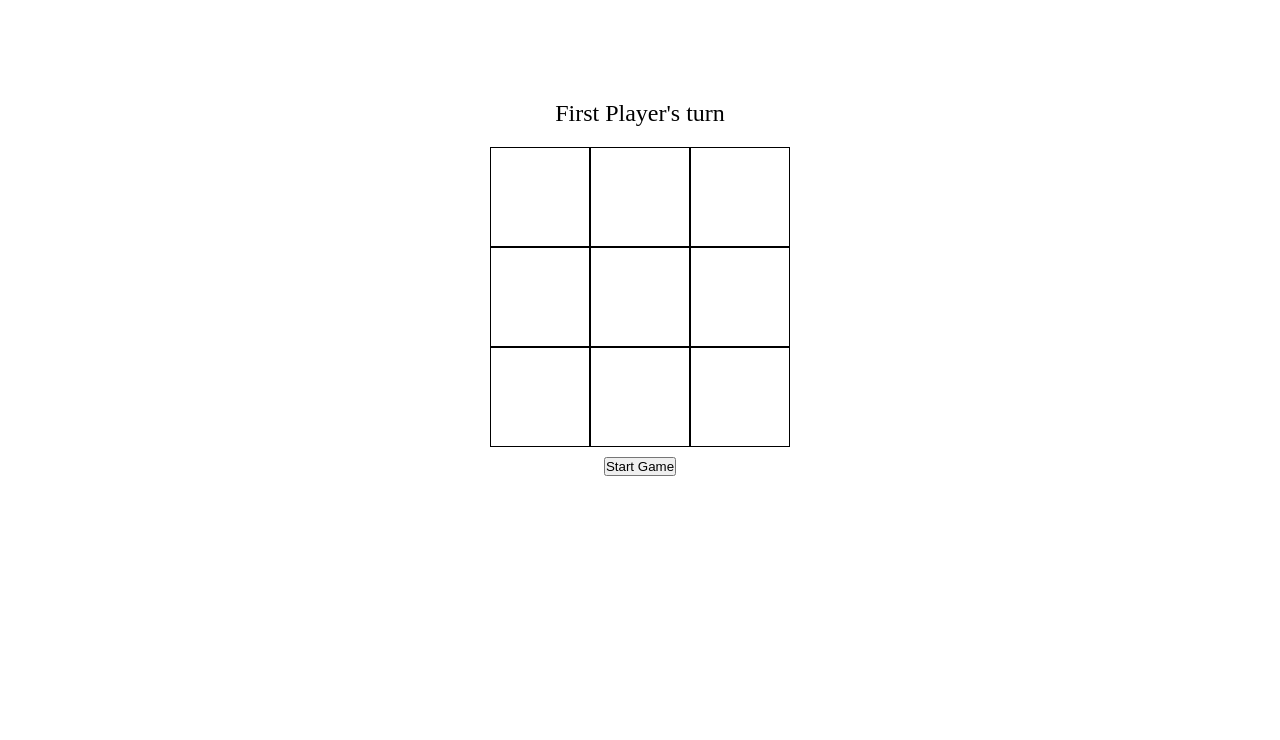
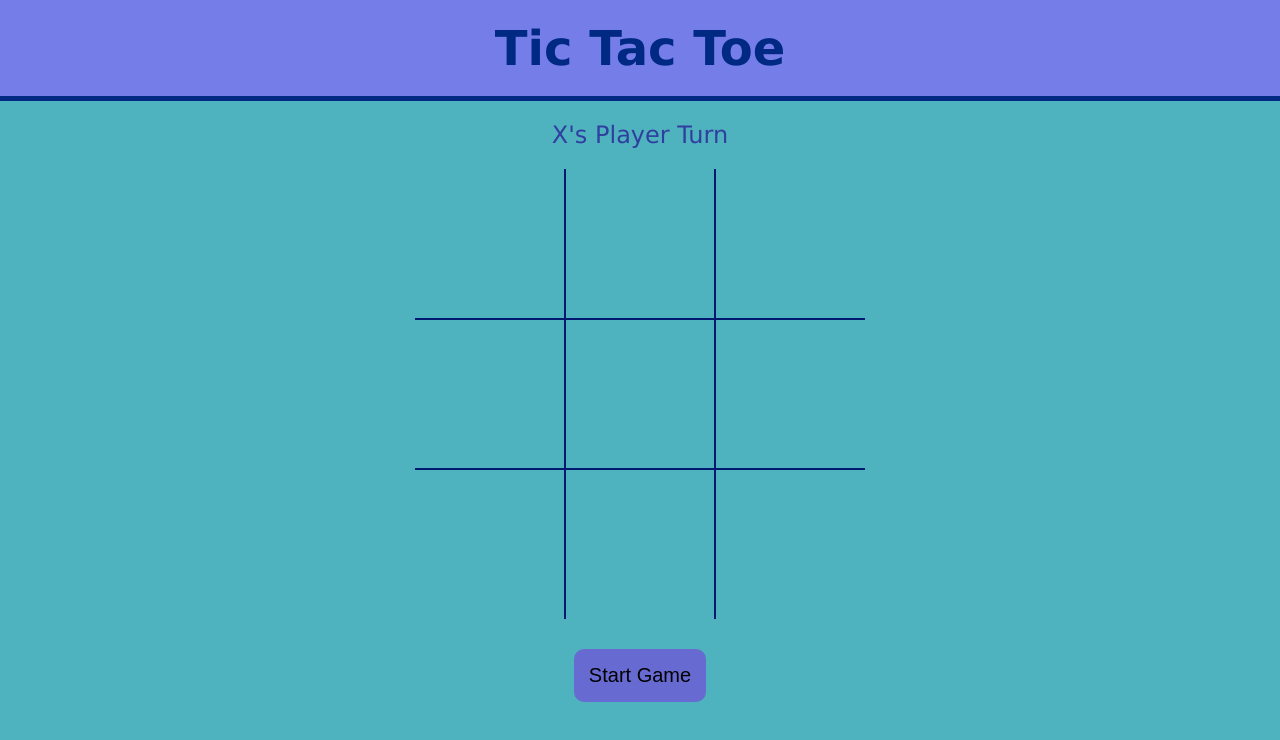
Before and after one commit to OrenAgmon/TicTacToe, a plain HTML site: page index.html in a window 1280 px wide. Drawn offline with Linux system fonts and the light colour scheme.

Commit message:
ui changes

```diff
--- a/index.html
+++ b/index.html
@@ -11,9 +11,12 @@
 </head>
 
 <body>
-    <div class="current-player">
-        <p id="who-play">First Player's turn</p>
+    <h1 id="main-title">Tic Tac Toe</h1>
+
+    <div class="player-container">
+        <p id="who-play">X's Player Turn</p>
     </div>
+
     <div class="board-section">
         <div class="grid">
             <!-- <div class="cell" data-index="1"></div>
--- a/script.js
+++ b/script.js
@@ -1,16 +1,16 @@
 const Player = (playerName, playerValue) => {
-    const getName = ()=> playerName;
+    const getName = () => playerName;
     const getValue = () => playerValue
 
     let playingStatus = false;
     const isPlaying = () => playingStatus
     const togglePlaying = () => playingStatus = !playingStatus
-    const setName = (newName) =>{
+    const setName = (newName) => {
         playerName = newName
     }
 
 
-    return{
+    return {
         getName,
         getValue,
         isPlaying,
@@ -36,67 +36,72 @@ const gameBoard = (() => {
 
             grid.appendChild(cell)
         }
+    console.log(grid);
 
 
     }
 
-    const checkWin = () =>{
+    const checkWin = () => {
 
         let valuesArray = []
         let whoWon = ''
-        gameArray.forEach(cell =>{
-            if(cell.children[0]=== undefined){
+        gameArray.forEach(cell => {
+            if (cell.children[0] === undefined) {
                 return
             }
             valuesArray[gameArray.indexOf(cell)] = cell.children[0].textContent
 
         })
 
-         function options(currentValue){
-            if(valuesArray[0]==`${currentValue}`&&valuesArray[1]==`${currentValue}`&&valuesArray[2]==`${currentValue}`){
+        function options(currentValue) {
+            if (valuesArray[0] == `${currentValue}` && valuesArray[1] == `${currentValue}` && valuesArray[2] == `${currentValue}`) {
                 return true;
             }
-            else if(valuesArray[3]==`${currentValue}`&&valuesArray[4]==`${currentValue}`&&valuesArray[5]==`${currentValue}`){
+            else if (valuesArray[3] == `${currentValue}` && valuesArray[4] == `${currentValue}` && valuesArray[5] == `${currentValue}`) {
                 return true;
             }
-            else if(valuesArray[6]==`${currentValue}`&&valuesArray[7]==`${currentValue}`&&valuesArray[8]==`${currentValue}`){
+            else if (valuesArray[6] == `${currentValue}` && valuesArray[7] == `${currentValue}` && valuesArray[8] == `${currentValue}`) {
                 return true;
             }
-            else if(valuesArray[0]==`${currentValue}`&&valuesArray[4]==`${currentValue}`&&valuesArray[8]==`${currentValue}`){
+            else if (valuesArray[0] == `${currentValue}` && valuesArray[4] == `${currentValue}` && valuesArray[8] == `${currentValue}`) {
                 return true;
             }
-            else if(valuesArray[0]==`${currentValue}`&&valuesArray[3]==`${currentValue}`&&valuesArray[6]==`${currentValue}`){
+            else if (valuesArray[0] == `${currentValue}` && valuesArray[3] == `${currentValue}` && valuesArray[6] == `${currentValue}`) {
                 return true;
             }
-            else if(valuesArray[1]==`${currentValue}`&&valuesArray[4]==`${currentValue}`&&valuesArray[7]==`${currentValue}`){
+            else if (valuesArray[1] == `${currentValue}` && valuesArray[4] == `${currentValue}` && valuesArray[7] == `${currentValue}`) {
                 return true
             }
-            else if(valuesArray[2]==`${currentValue}`&&valuesArray[5]==`${currentValue}`&&valuesArray[8]==`${currentValue}`){
+            else if (valuesArray[2] == `${currentValue}` && valuesArray[5] == `${currentValue}` && valuesArray[8] == `${currentValue}`) {
                 return true
             }
-            else if(valuesArray[2]==`${currentValue}`&&valuesArray[4]==`${currentValue}`&&valuesArray[6]==`${currentValue}`){
+            else if (valuesArray[2] == `${currentValue}` && valuesArray[4] == `${currentValue}` && valuesArray[6] == `${currentValue}`) {
                 return true
             }
-            else{
+            else {
                 return false
             }
         }
-        if(options('X')){
-            displayedWinner.textContent = 'Player One Won!'
+        if (options('X')) {
+            displayedWinner.textContent = 'X  Won!'
+            displayedWinner.style.color = '#303f9f'
 
             return true;
         }
-        else if(options('O')){
-            displayedWinner.textContent = 'Player Two Won!'
+        else if (options('O')) {
+            displayedWinner.textContent = 'O  Won!'
+            displayedWinner.style.color = '#003049'
+
             return true;
+
         }
 
-        else if(gameArray.every(isEmpty)){
+        else if (gameArray.every(isEmpty)) {
             displayedWinner.textContent = 'Draw'
             return true;
         }
 
-        function isEmpty(cell){
+        function isEmpty(cell) {
             return cell.children[0] !== undefined
         }
 
@@ -104,20 +109,16 @@ const gameBoard = (() => {
 
     }
 
-    const resetGameBoard = () =>{
+    const resetGameBoard = () => {
         const cells = document.querySelectorAll('.cell')
         console.log(cells);
 
         displayedWinner.textContent = ''
-        cells.forEach(cell =>{
+        cells.forEach(cell => {
             cell.remove()
         })
         gameArray = []
         createArray()
-
-
-
-
 
     }
 
@@ -141,86 +142,100 @@ const gameBoard = (() => {
 
 
 
-
-
-
 const game = (() => {
     let allCells = document.querySelectorAll('.cell')
     const playerOne = Player('First', 'X')
     const playerTwo = Player('Second', 'O')
     playerOne.togglePlaying()
-
     gameBoard.createArray()
 
     const btnStart = document.querySelector('#start-button')
 
 
 
-        const startBtn = () =>{
+    const startBtn = () => {
 
-            btnStart.addEventListener('click', beginGame, {once:true})
+        btnStart.addEventListener('click', beginGame, { once: true })
 
     }
 
-        const beginGame = () =>{
+    const beginGame = () => {
 
         allCells = document.querySelectorAll('.cell')
-            allCells.forEach(cell =>{
-                cell.addEventListener('click', playerTurn, {once:true})
+        allCells.forEach(cell => {
+            cell.addEventListener('click', playerTurn, { once: true })
         })
     }
 
 
 
 
-            function playerTurn(e){
+    function playerTurn(e) {
 
-                playerOne.isPlaying() ? turnRender(e, playerOne): turnRender(e, playerTwo);
+        playerOne.isPlaying() ? turnRender(e, playerOne) : turnRender(e, playerTwo);
 
     }
 
 
 
-            function turnRender(event, currentPlayer){
+    function turnRender(event, currentPlayer) {
 
 
-                console.log(currentPlayer.getName());
-                    gameElement = document.createElement('p')
-                    gameElement.textContent = currentPlayer.getValue()
-                    event.target.appendChild(gameElement)
+
+
+        turnUI(event, currentPlayer)
+
         playerOne.togglePlaying();
         playerTwo.togglePlaying();
 
-                    currentPlayer.getName() == 'First' ? changePlayingName(playerTwo.getName()): changePlayingName(playerOne.getName())
+        currentPlayer.getName() == 'First' ? changePlayingName(playerTwo.getValue()) : changePlayingName(playerOne.getValue())
         console.log(gameBoard.gameArray);
 
-                    if(gameBoard.checkWin()){
+        if (gameBoard.checkWin()) {
             stopGame()
 
             restartGame(currentPlayer)
         }
     }
 
-            function changePlayingName(newName){
+    function turnUI(event, currentPlayer){
+
+        let gameElement = document.createElement('p')
+        gameElement.textContent = currentPlayer.getValue()
+        gameElement.classList.add('game-element')
+        gameElement.textContent == 'X'? gameElement.classList.add('x'): gameElement.classList.add('o')
+
+
+        event.target.appendChild(gameElement)
+    }
+
+    function changePlayingName(newName) {
         let nameElement = document.querySelector('#who-play')
-                nameElement.textContent = newName + " Player's turn"
+        nameElement.textContent = newName + "'s" +  " Player turn"
+        if(newName == 'X'){
+            nameElement.style.color = '#303f9f'
+        }
+        else{
+            nameElement.style.color = '#003049'
+        }
+
     }
 
 
-           function stopGame(){
-               allCells.forEach(cell =>{
+    function stopGame() {
+        allCells.forEach(cell => {
             cell.removeEventListener('click', playerTurn)
         })
     }
 
-            function restartGame(currentPlayer){
-                if(currentPlayer.getName() == 'First'){
+    function restartGame(currentPlayer) {
+        if (currentPlayer.getName() == 'First') {
             playerOne.togglePlaying();
             playerTwo.togglePlaying();
-                    changePlayingName(playerOne.getName())
+            changePlayingName(playerOne.getValue())
         }
         btnStart.textContent = 'restart'
-                btnStart.addEventListener('click', ()=>{
+        btnStart.addEventListener('click', () => {
             gameBoard.resetGameBoard();
             beginGame()
 
@@ -231,7 +246,7 @@ const game = (() => {
 
 
 
-        return{
+    return {
         startBtn
     }
 
--- a/styles.css
+++ b/styles.css
@@ -1,43 +1,105 @@
-*{
+* {
     box-sizing: border-box;
     margin: 0;
     padding: 0;
 }
 
+body{
+    background-color: #4fb3bf;
+    font-family: Verdana, Geneva, Tahoma, sans-serif;
+}
 
-
-.board-section{
+.board-section {
     margin-top: 20px;
 }
-.grid{
+#main-title{
+    text-align: center;
+    font-size: 3rem;
+    color:#002984;
+    padding:20px 0px;
+    border-bottom: 5px solid #002984;
+    background-color: #757de8;
+}
+
+.grid {
     display: grid;
-    grid-template-rows: 100px 100px 100px;
-    grid-template-columns: 100px 100px 100px;
-    width: 300px;
+    grid-template-rows: 150px 150px 150px;
+    grid-template-columns: 150px 150px 150px;
+    width: 450px;
     margin: auto;
     position: relative;
-
 }
 
-.cell{
-    border: solid 1px black;
+.cell:nth-child(3n) {
+    border-right: none;
 }
 
-.current-player{
+.cell:nth-child(-n+3) {
+    border-top: none;
+}
+
+.cell:nth-child(3n-2) {
+    border-left: none;
+}
+
+.cell:nth-child(n+7) {
+    border-bottom: none;
+}
+
+.cell {
+    border: solid 1px black;
+    display: flex;
+    justify-content: center;
+    align-items: center;
+    border-color: #001970;
+}
+
+.current-player {
     text-align: center;
     font-size: 1.5rem;
-    margin-top: 100px;
+    margin-top: 40px;
+}
+
+#start-button {
+    margin-top: 30px;
+    border:none;
+    background:none;
+    font-size: 20px;
+    background-color: #666ad1;
+    padding: 15px;
+    border-radius: 10px;
+    cursor: pointer;
 
 
 }
-#start-button{
-    margin-top: 10px;
+#start-button:hover{
+    background-color: brown;
 }
-.btn-container{
+
+.btn-container {
     text-align: center;
 }
 
-#winner{
+#winner {
     text-align: center;
     margin-top: 20px;
 }
+
+.game-element {
+    font-weight: 900;
+    font-size: 3rem;
+    font-family: Verdana, Geneva, Tahoma, sans-serif;
+}
+.game-element.x{
+    color:#303f9f
+}
+.game-element.o{
+    color: #003049;
+}
+
+#who-play{
+    text-align: center;
+    margin:20px;
+    font-size: 1.5rem;
+    color: #303f9f;
+}
```
Lines whose indentation alone changed are shown as unchanged.
